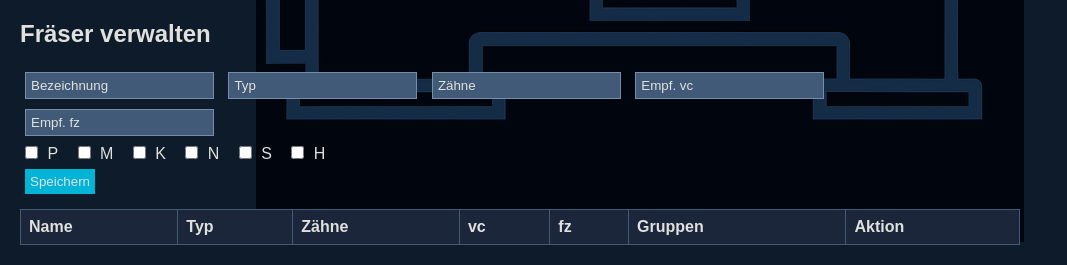
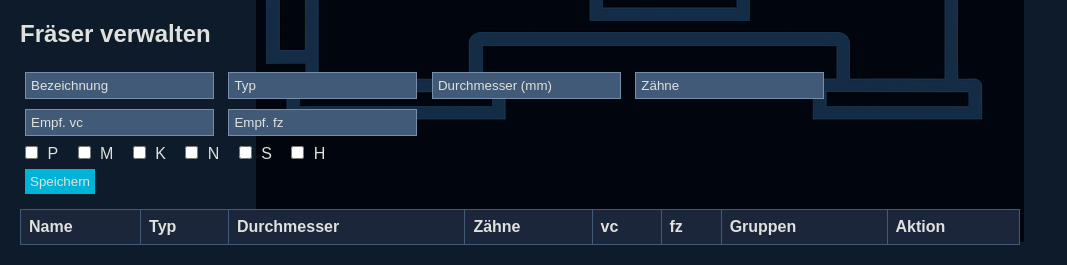
Before and after one commit to peter-pan08/Zerspanungsrechner, a PHP site: page /admin.php in a window 1280 px wide. Shown: the part 549-814 px from the top of the page, without its empty margins (0-1067 px from the left). Run offline with PHP 8.4, Linux system fonts and the light colour scheme; a user stored in the database is signed in; data that the repository does not hold is empty.

Commit message:
Add Durchmesser column for Fraeser

```diff
--- a/admin.php
+++ b/admin.php
@@ -115,6 +115,7 @@ if (!in_array($_SESSION['rolle'] ?? '', ['admin', 'editor'])) {
     <input type="hidden" id="frae_id">
     <input type="text" placeholder="Bezeichnung" id="frae_name">
     <input type="text" placeholder="Typ" id="frae_typ">
+    <input type="number" placeholder="Durchmesser (mm)" id="frae_dm" step="0.1">
     <input type="number" placeholder="Zähne" id="frae_z">
     <input type="number" placeholder="Empf. vc" id="frae_vc">
     <input type="number" placeholder="Empf. fz" id="frae_fz" step="0.01">
@@ -129,7 +130,7 @@ if (!in_array($_SESSION['rolle'] ?? '', ['admin', 'editor'])) {
     <button type="button" onclick="saveFraeser()">Speichern</button>
   </form>
   <table id="fraeserTable">
-    <thead><tr><th>Name</th><th>Typ</th><th>Zähne</th><th>vc</th><th>fz</th><th>Gruppen</th><th>Aktion</th></tr></thead>
+    <thead><tr><th>Name</th><th>Typ</th><th>Durchmesser</th><th>Zähne</th><th>vc</th><th>fz</th><th>Gruppen</th><th>Aktion</th></tr></thead>
     <tbody></tbody>
   </table>
 
@@ -234,6 +235,7 @@ if (!in_array($_SESSION['rolle'] ?? '', ['admin', 'editor'])) {
       if (fraeserEditId) formData.append('id', fraeserEditId);
       formData.append('name', document.getElementById("frae_name").value);
       formData.append('typ', document.getElementById("frae_typ").value);
+      formData.append('durchmesser', document.getElementById("frae_dm").value);
       formData.append('zaehne', document.getElementById("frae_z").value);
       formData.append('vc', document.getElementById("frae_vc").value);
       formData.append('fz', document.getElementById("frae_fz").value);
@@ -254,6 +256,7 @@ if (!in_array($_SESSION['rolle'] ?? '', ['admin', 'editor'])) {
       fraeserEditId = f.id;
       document.getElementById("frae_name").value = f.name;
       document.getElementById("frae_typ").value = f.typ;
+      document.getElementById("frae_dm").value = f.durchmesser;
       document.getElementById("frae_z").value = f.zaehne;
       document.getElementById("frae_vc").value = f.vc;
       document.getElementById("frae_fz").value = f.fz;
@@ -266,7 +269,7 @@ if (!in_array($_SESSION['rolle'] ?? '', ['admin', 'editor'])) {
       const tbody = document.querySelector("#fraeserTable tbody");
       tbody.innerHTML = "";
       fr.forEach(f => {
-        tbody.innerHTML += `<tr><td>${f.name}</td><td>${f.typ}</td><td>${f.zaehne}</td><td>${f.vc}</td><td>${f.fz}</td><td>${f.gruppen}</td><td><button onclick='editFraeser(${JSON.stringify(f)})'>Bearbeiten</button> <button onclick="deleteFraeser(${f.id})">Löschen</button></td></tr>`;
+        tbody.innerHTML += `<tr><td>${f.name}</td><td>${f.typ}</td><td>${f.durchmesser}</td><td>${f.zaehne}</td><td>${f.vc}</td><td>${f.fz}</td><td>${f.gruppen}</td><td><button onclick='editFraeser(${JSON.stringify(f)})'>Bearbeiten</button> <button onclick="deleteFraeser(${f.id})">Löschen</button></td></tr>`;
       });
     }
 
--- a/beispieldaten.sql
+++ b/beispieldaten.sql
@@ -18,9 +18,9 @@ INSERT INTO platten (name, typ, gruppen, vc) VALUES
 ('MGMT150408-PM YBC251', 'MGMT150408', 'P,M,K', 140);
 
 -- Beispiel-Fräser
-INSERT INTO fraeser (name, typ, zaehne, gruppen, vc, fz) VALUES
-('3-Schneider \xC3\x9810', 'VHM-Schaftfräser', 3, 'P,M,K,N', 120, 0.05),
-('4-Schneider \xC3\x988', 'HSS-Schaftfräser', 4, 'P,M,K', 60, 0.04);
+INSERT INTO fraeser (name, typ, durchmesser, zaehne, gruppen, vc, fz) VALUES
+('3-Schneider \xC3\x9810', 'VHM-Schaftfräser', 10, 3, 'P,M,K,N', 120, 0.05),
+('4-Schneider \xC3\x988', 'HSS-Schaftfräser', 8, 4, 'P,M,K', 60, 0.04);
 
 -- Demo-Benutzer mit Rolle viewer
 INSERT IGNORE INTO users (username, password_hash, rolle) VALUES (
--- a/install.php
+++ b/install.php
@@ -90,6 +90,7 @@ $tables = [
     id INT AUTO_INCREMENT PRIMARY KEY,
     name VARCHAR(100),
     typ VARCHAR(50),
+    durchmesser FLOAT,
     zaehne INT,
     gruppen VARCHAR(20),
     vc FLOAT,
--- a/load.php
+++ b/load.php
@@ -21,7 +21,7 @@ $platt_stmt = $pdo->query("SELECT id, name, typ, gruppen, vc FROM platten ORDER
 $data["platten"] = $platt_stmt->fetchAll(PDO::FETCH_ASSOC);
 
 // Fräserdaten laden
-$fraes_stmt = $pdo->query("SELECT id, name, typ, zaehne, gruppen, vc, fz FROM fraeser ORDER BY name");
+$fraes_stmt = $pdo->query("SELECT id, name, typ, durchmesser, zaehne, gruppen, vc, fz FROM fraeser ORDER BY name");
 $data["fraeser"] = $fraes_stmt->fetchAll(PDO::FETCH_ASSOC);
 
 echo json_encode($data);
--- a/save_fraeser.php
+++ b/save_fraeser.php
@@ -18,10 +18,11 @@ if (isset($_POST['loeschen'])) {
 // INSERT oder UPDATE
 if (!empty($_POST['id'])) {
   // UPDATE
-  $stmt = $pdo->prepare("UPDATE fraeser SET name=?, typ=?, zaehne=?, gruppen=?, vc=?, fz=? WHERE id=?");
+  $stmt = $pdo->prepare("UPDATE fraeser SET name=?, typ=?, durchmesser=?, zaehne=?, gruppen=?, vc=?, fz=? WHERE id=?");
   $stmt->execute([
     $_POST['name'],
     $_POST['typ'],
+    $_POST['durchmesser'],
     $_POST['zaehne'],
     $_POST['gruppen'],
     $_POST['vc'],
@@ -30,10 +31,11 @@ if (!empty($_POST['id'])) {
   ]);
 } else {
   // INSERT
-  $stmt = $pdo->prepare("INSERT INTO fraeser (name, typ, zaehne, gruppen, vc, fz) VALUES (?, ?, ?, ?, ?, ?)");
+  $stmt = $pdo->prepare("INSERT INTO fraeser (name, typ, durchmesser, zaehne, gruppen, vc, fz) VALUES (?, ?, ?, ?, ?, ?, ?)");
   $stmt->execute([
     $_POST['name'],
     $_POST['typ'],
+    $_POST['durchmesser'],
     $_POST['zaehne'],
     $_POST['gruppen'],
     $_POST['vc'],
```
Also changed, not shown: users.sql (+11 -0 lines).
